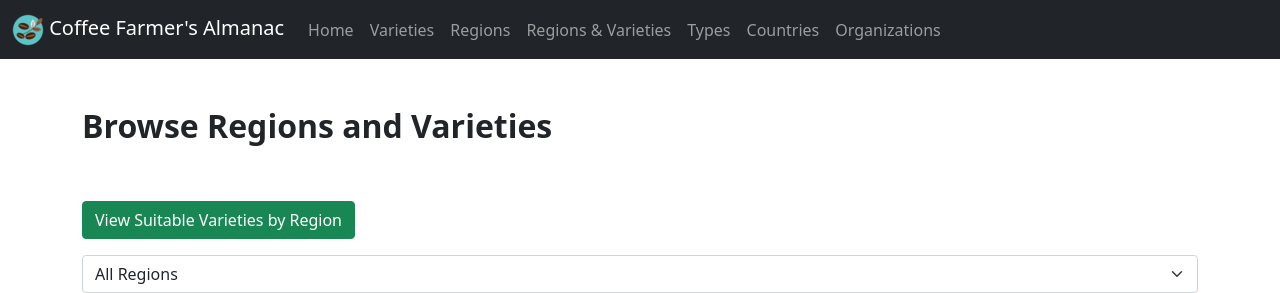
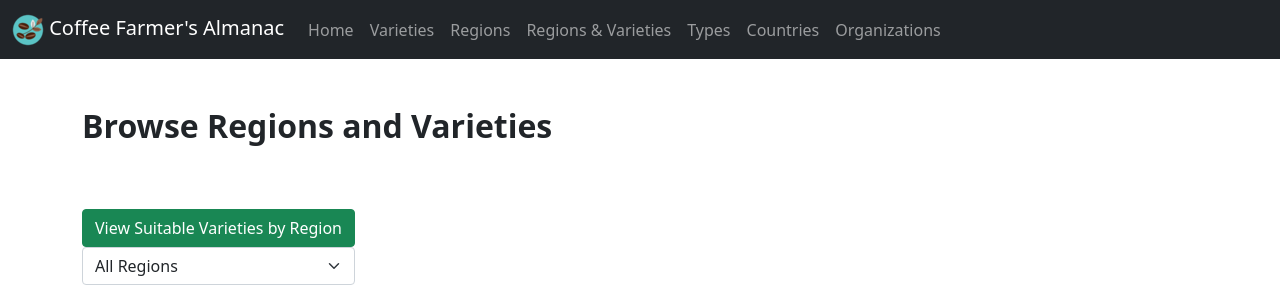
Before and after one commit to JHarrisJoshua/Python-Coffee_Farmer_DB, a Flask app: page /regions-varieties/ in a window 1280 px wide. Shown: the top 293 px of the page. Run offline with Flask 2, Linux system fonts and the light colour scheme; data that the repository does not hold is empty; some libraries are stand-ins or nearby versions.

Commit message:
Update regions_varieties.j2

```diff
--- a/templates/regions_varieties.j2
+++ b/templates/regions_varieties.j2
@@ -9,15 +9,15 @@
   <p>&nbsp;</p>
 
   <div id="search" style="display: block">
-    <form id="searchregion" action="/regions-varieties/" method="post">
+    <form class="navbar" id="searchregion" action="/regions-varieties/" method="post">
       <fieldset class="fields">
-        <p><input type="submit" value="View Suitable Varieties by Region" name="region_variety_search" class="btn btn-success"></p>
-        <p><select class="form-select" name="region_id" id="region_id">
+        <input type="submit" value="View Suitable Varieties by Region" name="region_variety_search" class="btn btn-success">
+        <select class="form-select" name="region_id" id="region_id">
           <option value="0" selected>All Regions</option>
           {% for region in regions %}
           <option value="{{ region['region_id'] }}"> {{ region['region'] }}</option>
           {% endfor %}
-        </select></p>
+        </select>
       </fieldset>
 
     </form>
```
